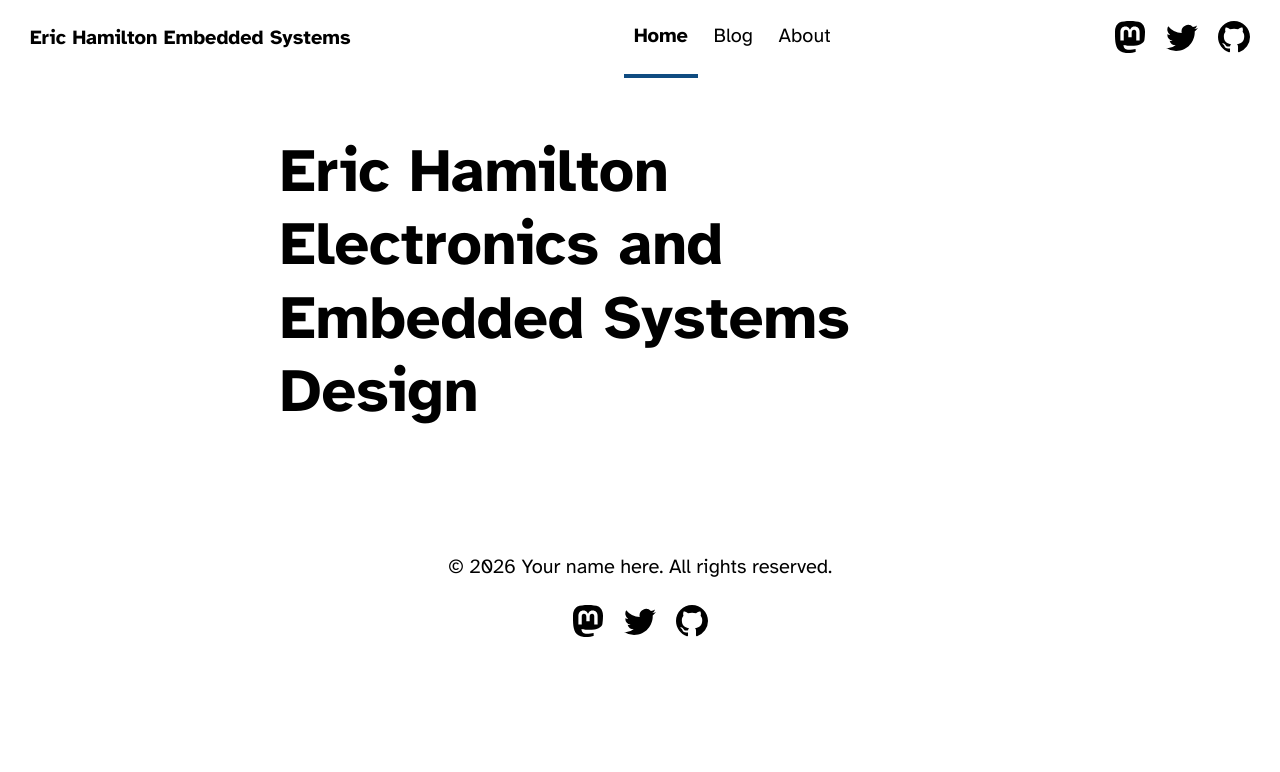
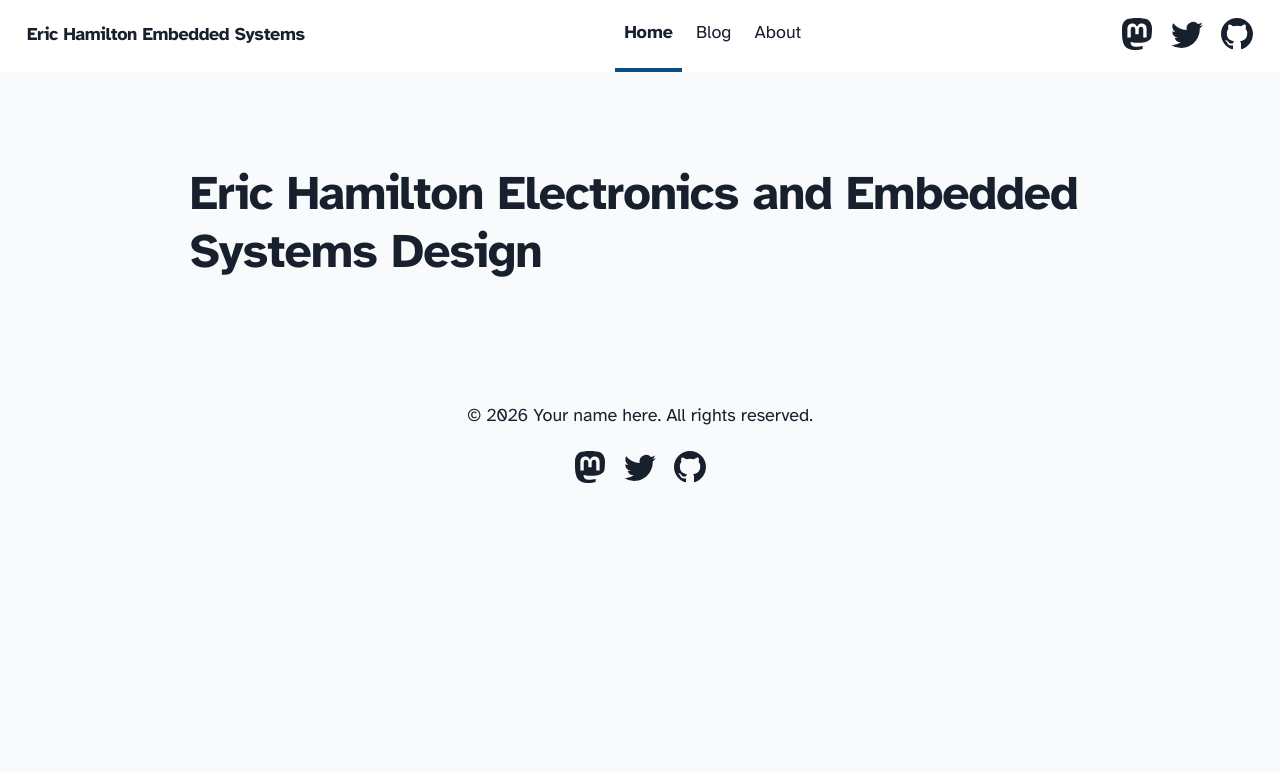
Before and after one commit to secure-alias/main-site, an Astro site: page / in a window 1280 px wide. Built offline with nearby package versions, Linux system fonts and the light colour scheme; Astro itself is replaced by a stand-in of ours.

Commit message:
Update global.css
more style updates

```diff
--- a/src/styles/global.css
+++ b/src/styles/global.css
@@ -38,20 +38,24 @@ body {
 	font-family: "Atkinson", sans-serif;
 	margin: 0;
 	padding: 0;
-	text-align: left;
-	background: linear-gradient(var(--gray-gradient)) no-repeat;
-	background-size: 100% 600px;
+	background: rgb(var(--surface));
+	color: rgb(var(--text-primary));
+
+	font-size: 18px;
+	line-height: 1.75;
+	font-weight: 400;
+
 	word-wrap: break-word;
 	overflow-wrap: break-word;
-	color: rgb(var(--gray-dark));
-	font-size: 20px;
-	line-height: 1.7;
+
+	-webkit-font-smoothing: antialiased;
+	-moz-osx-font-smoothing: grayscale;
 }
 main {
-	width: 720px;
-	max-width: calc(100% - 2em);
-	margin: auto;
-	padding: 3em 1em;
+	width: 900px;
+	max-width: calc(100% - 3rem);
+	margin: 0 auto;
+	padding: 4rem 1.5rem;
 }
 h1,
 h2,
@@ -59,20 +63,24 @@ h3,
 h4,
 h5,
 h6 {
-	margin: 0 0 0.5rem 0;
-	color: rgb(var(--black));
+	color: rgb(var(--text-primary));
+	font-weight: 700;
 	line-height: 1.2;
+	margin-bottom: 0.75rem;
+	letter-spacing: -0.02em;
 }
+
 h1 {
-	font-size: 3.052em;
+	font-size: 3rem;
 }
+
 h2 {
-	font-size: 2.441em;
+	font-size: 2rem;
+	margin-top: 2rem;
 }
 h3 {
-	font-size: 1.953em;
-}
-h4 {
+	font-size: 1.5rem;
+}h4 {
 	font-size: 1.563em;
 }
 h5 {
@@ -84,9 +92,16 @@ b {
 }
 a {
 	color: var(--accent);
+	text-decoration: none;
+	transition: color 0.2s ease;
 }
+
 a:hover {
-	color: var(--accent);
+	color: var(--accent-hover);
+}
+
+.prose a {
+	font-weight: 600;
 }
 p {
 	margin-bottom: 1em;
@@ -103,29 +118,51 @@ input {
 }
 table {
 	width: 100%;
+	border-collapse: collapse;
+	margin: 2rem 0;
+}
+
+th,
+td {
+	padding: 0.9rem;
+	text-align: left;
+	border-bottom: 1px solid rgb(var(--border));
+}
+
+th {
+	background: rgb(var(--surface-alt));
+	font-weight: 700;
 }
 img {
 	max-width: 100%;
 	height: auto;
-	border-radius: 8px;
+	border-radius: 12px;
+	box-shadow: var(--shadow);
 }
 code {
-	padding: 2px 5px;
-	background-color: rgb(var(--gray-light));
-	border-radius: 2px;
+	padding: 0.15rem 0.35rem;
+	background: rgb(var(--surface-alt));
+	border-radius: 4px;
+	font-size: 0.9em;
 }
+
 pre {
-	padding: 1.5em;
-	border-radius: 8px;
+	background: #111827;
+	color: #e5e7eb;
+	padding: 1.5rem;
+	border-radius: 12px;
+	overflow-x: auto;
 }
 pre > code {
 	all: unset;
 }
 blockquote {
 	border-left: 4px solid var(--accent);
-	padding: 0 0 0 20px;
-	margin: 0px;
-	font-size: 1.333em;
+	padding-left: 1rem;
+	margin: 1.5rem 0;
+	color: rgb(var(--text-secondary));
+	font-size: 1.05rem;
+	font-style: italic;
 }
 hr {
 	border: none;
@@ -157,3 +194,31 @@ hr {
 	/* added line to stop words getting smushed together (as they go onto separate lines and some screen readers do not understand line feeds as a space */
 	white-space: nowrap;
 }
+
+section {
+	margin-bottom: 4rem;
+}
+
+.card {
+	background: white;
+	border: 1px solid rgb(var(--border));
+	border-radius: 16px;
+	padding: 2rem;
+	box-shadow: var(--shadow);
+}
+
+.button {
+	display: inline-block;
+	background: var(--accent);
+	color: white;
+	padding: 0.85rem 1.5rem;
+	border-radius: 8px;
+	font-weight: 600;
+	text-decoration: none;
+	transition: all 0.2s ease;
+}
+
+.button:hover {
+	background: var(--accent-hover);
+	transform: translateY(-1px);
+}
```
